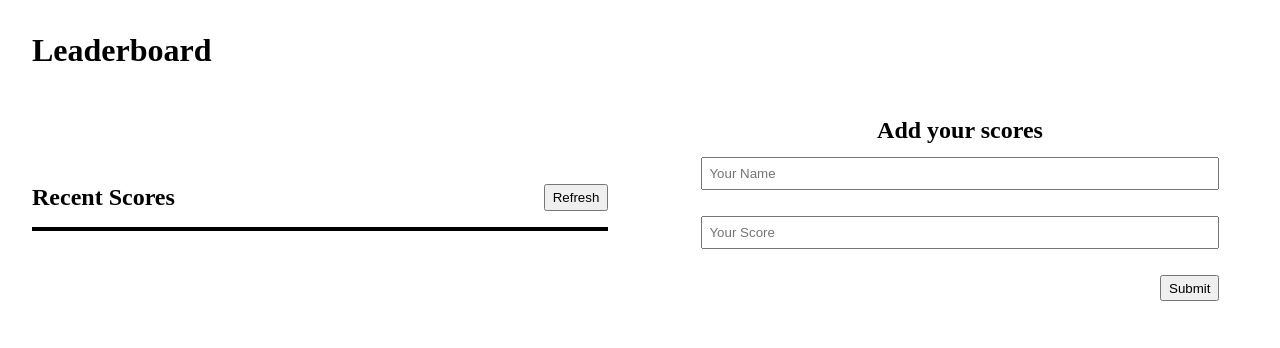
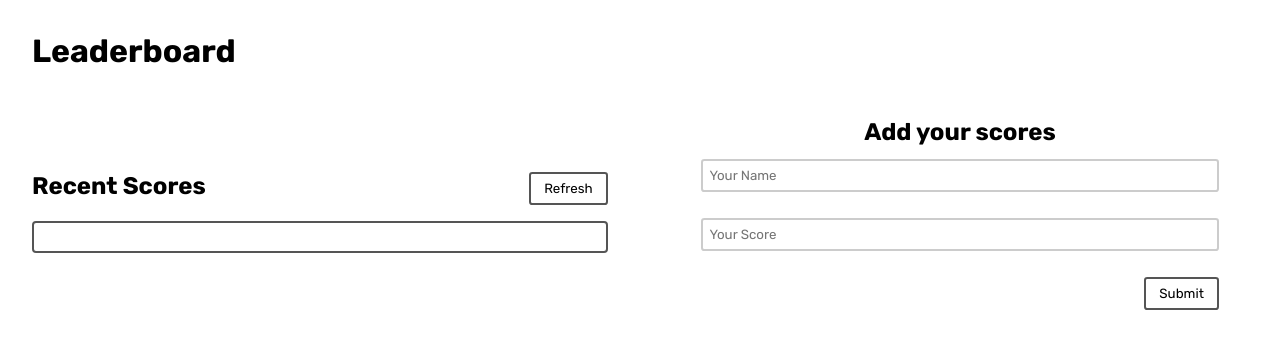
Before and after one commit to MuhammadUsmanAslam/Leaderboard, a website built with webpack: page src/index.html in a window 1280 px wide. Built offline with nearby package versions, Linux system fonts and the light colour scheme; no server answers.

Commit message:
Add design improvements

```diff
--- a/src/index.html
+++ b/src/index.html
@@ -15,16 +15,16 @@
         <div class="recent-scores d-flex">
             <div class="recent-scores-header d-flex">
                 <h2>Recent Scores</h2>
-                <button id="refresh">Refresh</button>
+                <button id="refresh" class="border-round">Refresh</button>
             </div>
-            <ul id="score-list" class="score-list"></ul>
+            <ul id="score-list" class="score-list border-round"></ul>
         </div>
         <div class="add-scores d-flex">
             <h2>Add your scores</h2>
             <form action="">
                 <input id="input-name" type="text" placeholder="Your Name">
                 <input id="input-score" type="text" placeholder="Your Score">
-                <button id="add-new-score">Submit</button>
+                <button id="add-new-score" class="border-round">Submit</button>
             </form>
         </div>
     </main>
--- a/src/style.css
+++ b/src/style.css
@@ -1,7 +1,10 @@
+@import url('https://fonts.googleapis.com/css2?family=Rubik:wght@300;400;500;600;700;800;900&display=swap');
+
 * {
   padding: 0;
   margin: 0;
   box-sizing: border-box;
+  font-family: 'Rubik', sans-serif;
 }
 
 ul {
@@ -9,7 +12,16 @@ ul {
 }
 
 button {
-  padding: 0.25em 0.5em;
+  padding: 0.5em 1em;
+  transition: 0.4s;
+  cursor: pointer;
+  background-color: white;
+  color: black;
+}
+
+button:hover {
+  background-color: #555555;
+  color: white;
 }
 
 .d-flex {
@@ -25,7 +37,24 @@ body > h1 {
   padding: 1em;
 }
 
+.border-round {
+  border: 2px solid #555555;
+  border-radius: 0.25em;
+}
+
+input[type=text] {
+  outline: none;
+  border: 2px solid #ccc;
+  border-radius: 0.25em;
+}
+
+input[type=text]:focus {
+  border-radius: 0.25em;
+  border: 2px solid #555;
+}
+
 /* Recent Scores starts Here */
+
 .recent-scores,
 .add-scores {
   flex: 1;
@@ -40,8 +69,8 @@ body > h1 {
 }
 
 .score-list {
-  border: 2px solid black;
   margin: 1em 0;
+  min-height: 2em;
 }
 
 .scrore-list-item {
@@ -49,7 +78,7 @@ body > h1 {
 }
 
 .scrore-list-item:nth-child(even) {
-  background-color: rgb(145, 145, 145);
+  background-color: rgb(221, 221, 221);
 }
 
 .recent-scores-header,
@@ -60,6 +89,7 @@ body > h1 {
 /* Recent Scores Ends Here */
 
 /* Add New Score Starts Here */
+
 form {
   display: flex;
   flex-direction: column;
```
